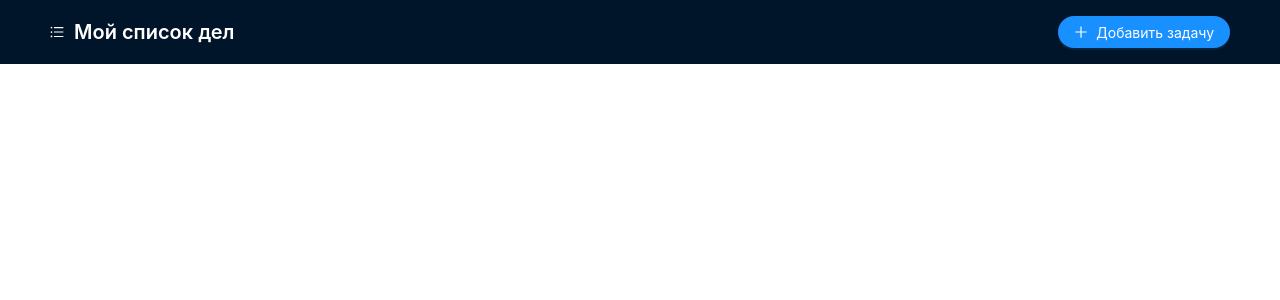
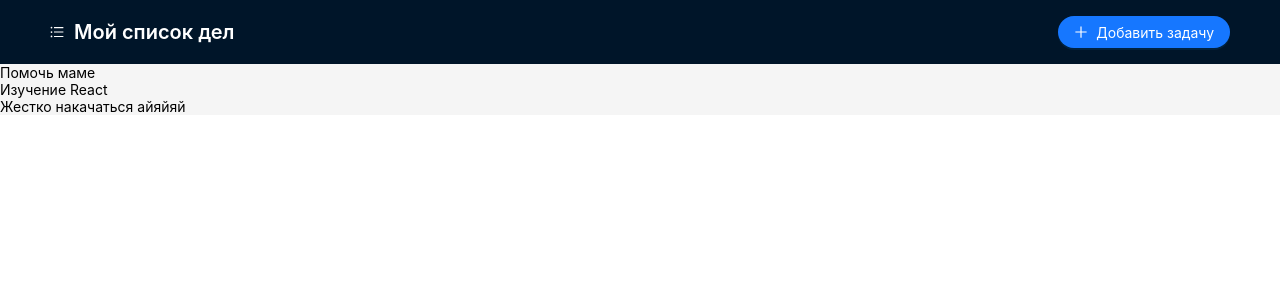
Before and after one commit to vitnov47/react-todo-app, a React (Vite) app: page / in a window 1280 px wide. Shown: the top 300 px of the page. Built offline with nearby package versions, Linux system fonts and the light colour scheme.

Commit message:
added context and provider

```diff
--- a/package.json
+++ b/package.json
@@ -16,11 +16,9 @@
     "react-dom": "^18.3.1"
   },
   "devDependencies": {
-    "@eslint/js": "^9.36.0",
     "@types/react": "^19.1.16",
     "@types/react-dom": "^19.1.9",
     "@vitejs/plugin-react": "^5.0.4",
-    "eslint": "^9.36.0",
     "eslint-plugin-react-hooks": "^5.2.0",
     "eslint-plugin-react-refresh": "^0.4.22",
     "globals": "^16.4.0",
--- a/src/App.jsx
+++ b/src/App.jsx
@@ -1,19 +1,11 @@
 import AppLayout from "./components/Layout/AppLayout";
-import { ConfigProvider } from "antd";
+import TaskListProvider from "./TaskListProvider";
 
 function App() {
   return (
-    <ConfigProvider
-      theme={{
-        token: {
-          margin: 0,
-          padding: 0,
-          colorPrimary: "#1890ff",
-        },
-      }}
-    >
+    <TaskListProvider>
       <AppLayout />
-    </ConfigProvider>
+    </TaskListProvider>
   );
 }
 
--- /dev/null
+++ b/src/TaskContext.jsx
@@ -0,0 +1,3 @@
+import {createContext} from 'react'
+
+export const TaskContext = createContext();
--- /dev/null
+++ b/src/TaskListProvider.jsx
@@ -0,0 +1,37 @@
+import {useState, useEffect} from 'react'
+import {TaskContext} from './TaskContext'
+
+export default function TaskListProvider({children}){
+const [tasks, setTasks] = useState([])
+useEffect(() => {
+setTasks([
+    {
+        name: "Помочь маме",
+        priority: 'middle',
+        startDate: '21-10-2025',
+        endDate: '04-11-2025',
+        note: 'Семья'
+    },
+    {
+        name: "Изучение React",
+        priority: 'high',
+        startDate: '23-10-2025',
+        endDate: '25-12-2025',
+        note: 'Учеба'
+    },
+    {
+        name: "Жестко накачаться айяйяй",
+        priority: 'low',
+        startDate: '01-07-2025',
+        endDate: '01-01-2026',
+        note: 'Спорт'
+    },
+])
+
+
+},[])
+
+return (<TaskContext.Provider value={{tasks, setTasks}}>
+    {children}
+</TaskContext.Provider>)
+}
--- /dev/null
+++ b/src/components/Layout/AppContent.jsx
@@ -0,0 +1,6 @@
+import useTasks from '../../useTasks'
+
+export default function AppContent(){
+    const {tasks} = useTasks()
+    return (<div><ul>{tasks.map((task) => {return <li key={task.name}>{task.name}</li>} )}</ul></div>)
+}
--- a/src/components/Layout/AppLayout.jsx
+++ b/src/components/Layout/AppLayout.jsx
@@ -1,10 +1,12 @@
 import { Layout } from "antd";
 import AppHeader from "./AppHeader";
+import AppContent from "./AppContent"
 
 export default function AppLayout() {
   return (
     <Layout>
       <AppHeader />
+      <AppContent />
     </Layout>
   );
 }
--- /dev/null
+++ b/src/useTasks.js
@@ -0,0 +1,6 @@
+import {useContext} from 'react'
+import {TaskContext} from './TaskContext'
+
+export default function useTasks(){
+    return useContext(TaskContext)
+}
```
Also changed, not shown: src/components/todo-img.png (deleted), 1 other file (tests, documents, lock files or other folders).
